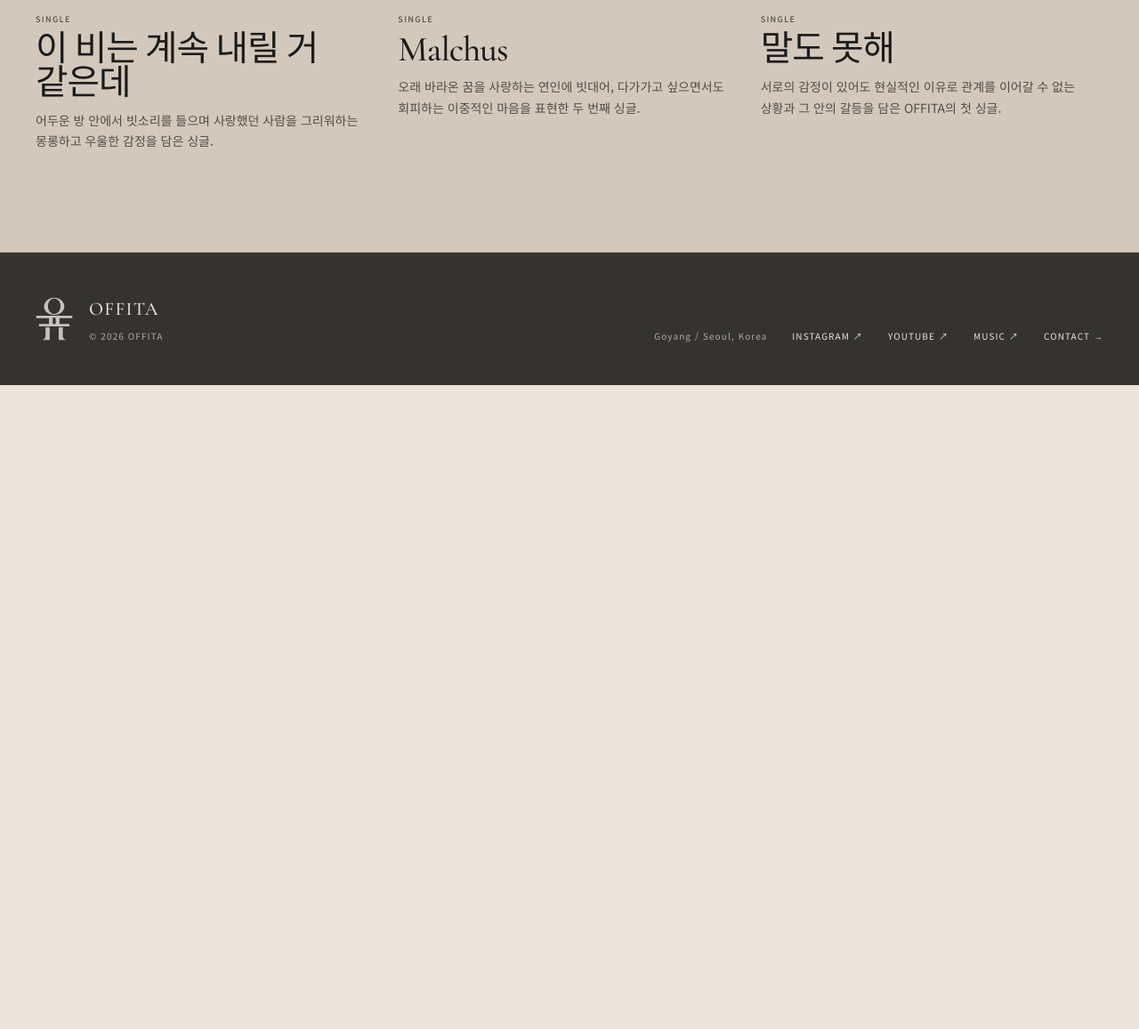
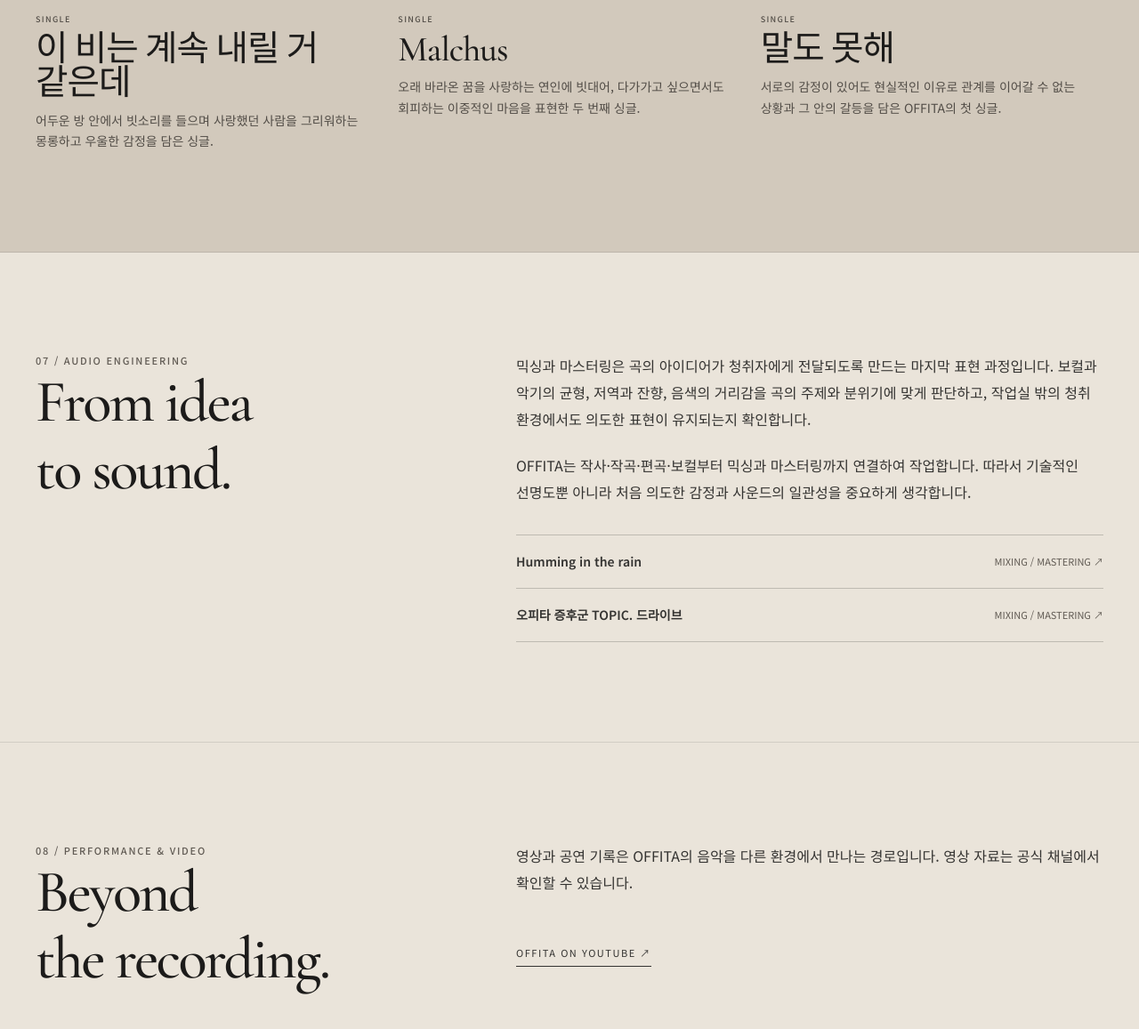
Before and after one commit to offitaamor/offitaamor.github.io, a Jekyll site: the page built from music/index.html, in a window 1280 px wide and 1400 px high, scrolled down 6059 px, cut to the strip 197-1354 px from the top of the window. Shown: the whole strip at 89% size. Built offline with Jekyll 4.4.1, drawn with Linux system fonts in a browser that asks for light colours; before the commit the page ends 6689 px from its top, so only the background shows below that.

Commit message:
Complete sourced OFFITA profile, writing and music production pages

```diff
--- a/music/index.html
+++ b/music/index.html
@@ -98,3 +98,33 @@
     {% endfor %}
   </div>
 </section>
+
+<section class="page-section music-engineering-section">
+  <div class="two-col">
+    <div>
+      <p class="eyebrow">07 / AUDIO ENGINEERING</p>
+      <h2>From idea<br>to sound.</h2>
+    </div>
+    <div class="prose">
+      <p>믹싱과 마스터링은 곡의 아이디어가 청취자에게 전달되도록 만드는 마지막 표현 과정입니다. 보컬과 악기의 균형, 저역과 잔향, 음색의 거리감을 곡의 주제와 분위기에 맞게 판단하고, 작업실 밖의 청취 환경에서도 의도한 표현이 유지되는지 확인합니다.</p>
+      <p>OFFITA는 작사·작곡·편곡·보컬부터 믹싱과 마스터링까지 연결하여 작업합니다. 따라서 기술적인 선명도뿐 아니라 처음 의도한 감정과 사운드의 일관성을 중요하게 생각합니다.</p>
+      <div class="music-engineering-links" aria-label="Selected engineering credits">
+        <a href="{{ '/music/humming-in-the-rain/' | relative_url }}"><strong>Humming in the rain</strong><span>MIXING / MASTERING ↗</span></a>
+        <a href="{{ '/music/syndrome/' | relative_url }}"><strong>오피타 증후군 TOPIC. 드라이브</strong><span>MIXING / MASTERING ↗</span></a>
+      </div>
+    </div>
+  </div>
+</section>
+
+<section class="page-section music-video-section">
+  <div class="two-col">
+    <div>
+      <p class="eyebrow">08 / PERFORMANCE & VIDEO</p>
+      <h2>Beyond<br>the recording.</h2>
+    </div>
+    <div class="prose">
+      <p>영상과 공연 기록은 OFFITA의 음악을 다른 환경에서 만나는 경로입니다. 영상 자료는 공식 채널에서 확인할 수 있습니다.</p>
+      <p><a class="text-link" href="{{ site.data.site.youtube }}" target="_blank" rel="noopener">OFFITA ON YOUTUBE ↗</a></p>
+    </div>
+  </div>
+</section>
```
